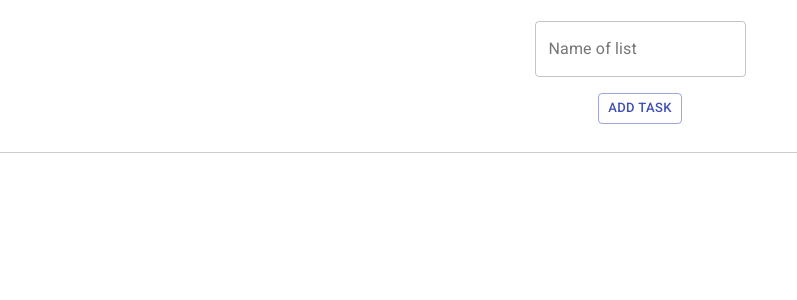
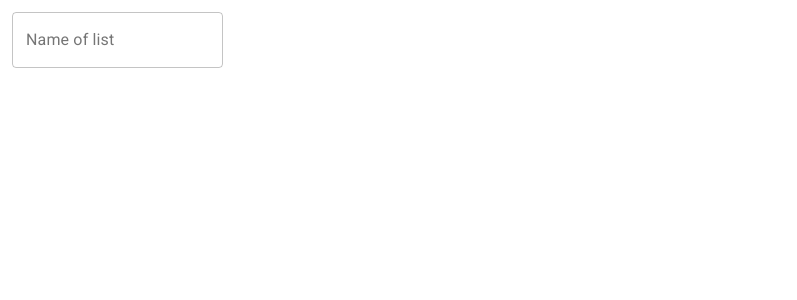
Before and after one commit to andruxacomm/uchimReact, a React (Create React App) app: page / in a window 1280 px wide. Shown: the top 300 px of the page, without its empty margins (0-797 px from the left). Built offline with nearby package versions, Linux system fonts and the light colour scheme.

Commit message:
fix update and add some materials components

```diff
--- a/src/components/TodoList/ToDo.module.scss
+++ b/src/components/TodoList/ToDo.module.scss
@@ -1,14 +1,7 @@
 .list {
-     position: relative;
-
-     display: flex;
-     justify-content: flex-start;
-     flex-direction: column;
-
-     padding: 20px;
-     border: 1px solid #ccc;
-     list-style: none;
- }
+    padding: 20px;
+    list-style: none;
+}
 
 .label {
     display: flex;
--- a/src/components/TodoList/ToDoList.tsx
+++ b/src/components/TodoList/ToDoList.tsx
@@ -11,12 +11,21 @@ export const generateId = (array: Array<ToDo>): number => {
 export const ToDoList: FC<ToDoListProps> = memo((props) => {
     const [list, setList] = useState<Array<ToDo>>(props.list || []);
     const [title, setTitle] = useState<string>('');
+    const [isListCreated, setIsListCreated] = useState<boolean>(false);
 
     useEffect(() => {
-        if (typeof props.onListUpdate === 'function') {
-            props.onListUpdate(list);
+        props.onListUpdate?.(list);
+    }, [list]);
+
+    const createToDoList = (): void => {
+        if (title) {
+            setIsListCreated(true);
         }
-    }, [list]);
+    };
+
+    const startEditToDoList = (): void => {
+        setIsListCreated(false);
+    };
 
     const removeTodo = (index: number): void => {
         const newList = [...list];
@@ -29,25 +38,51 @@ export const ToDoList: FC<ToDoListProps> = memo((props) => {
     };
 
     const onUpdate = (index: number, data: ToDoData) => {
-        setList(list.map((toDo, ind) => ind === index ? {...toDo, ...data} : toDo))
+        const newList = [...list];
+        newList[index] = {...newList[index], ...data};
+        setList(newList);
     };
 
     return (
-        <Grid className={css.list} container spacing={2}>
-            <Grid spacing={2} item>
-                <TextField id="outlined-basic"
-                           label="Name of list"
-                           variant="outlined"
-                           value={title}
-                           onChange={e => setTitle(e.currentTarget.value)}/>
+        <div>
+            <Grid className={css.list} container spacing={1}>
+                {isListCreated ?
+                    <Grid container justify={'flex-start'} alignItems={'center'} direction={'row'}>
+                        <h1 style={{marginRight: '10px'}}>{title}</h1>
+
+                        <Button onClick={() => startEditToDoList()}
+                                variant="outlined"
+                                color={'primary'}
+                                size={"small"}>
+                            Edit title
+                        </Button>
+                    </Grid>
+                    :
+                    <Grid container spacing={2} item xs={6} alignItems={'center'} justify={'flex-start'} direction={'row'}>
+                        <TextField id="outlined-basic"
+                                   label="Name of list"
+                                   variant="outlined"
+                                   style={{maxWidth: '100%', marginRight: '10px'}}
+                                   value={title}
+                                   onChange={e => setTitle(e.currentTarget.value)}/>
+
+                        {title &&
+                        <Button variant={"outlined"}
+                                color={'primary'}
+                                size={"large"}
+                                style={{maxWidth: '100%', height: '100%'}}
+                                onClick={() => createToDoList()}>
+                            Confirm
+                        </Button>
+                        }
+                    </Grid>
+                }
             </Grid>
 
-            <Grid spacing={2} item>
+            {isListCreated &&
+            <>
                 <Button onClick={() => addToDo()} variant={"outlined"} color={'primary'} size={"small"}>Add task</Button>
-            </Grid>
 
-            {title &&
-            <>
                 <ul className={css.ul}>
                     {list.map((toDo, index) => (
                         <ToDoItem key={toDo.id}
@@ -61,6 +96,6 @@ export const ToDoList: FC<ToDoListProps> = memo((props) => {
                 </ul>
             </>
             }
-        </Grid>
+        </div>
     )
 });
```
